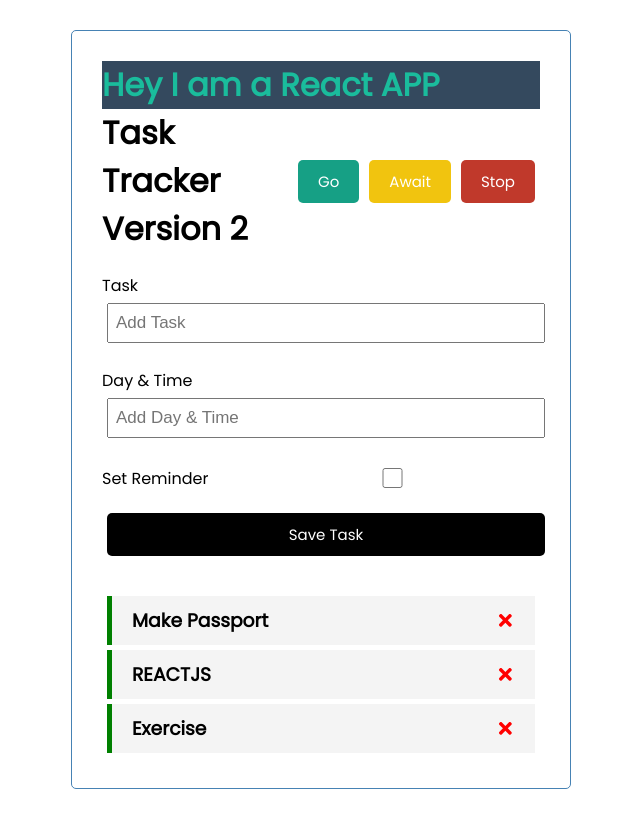
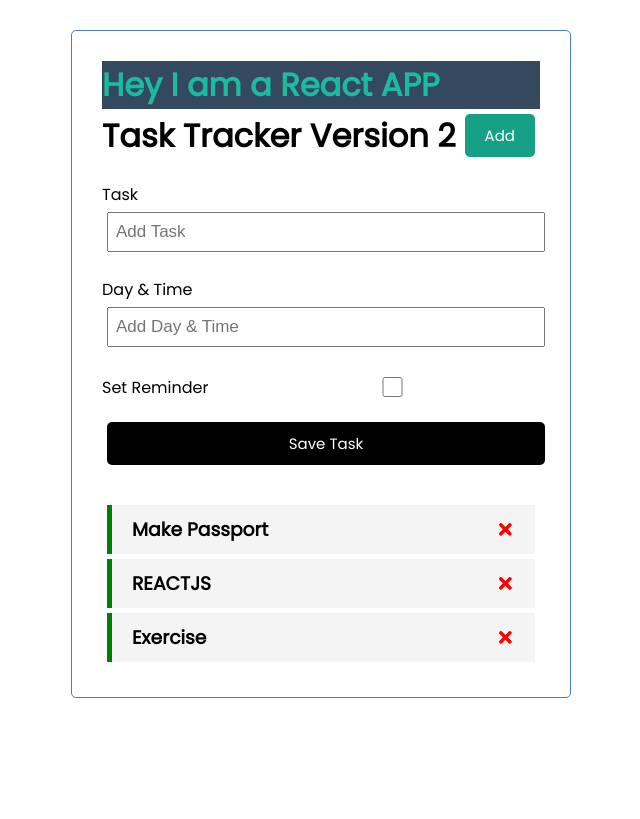
Before and after one commit to izenish/SwottingReactJS, a React (Create React App) app: page / in a window 1280 px wide. Shown: the whole page, without its empty margins (319-959 px from the left). Built offline with nearby package versions, Linux system fonts and the light colour scheme.

Commit message:
add functionality added

```diff
--- a/src/App.js
+++ b/src/App.js
@@ -6,6 +6,7 @@ import Header from './components/Headers'
 import Tasks from './components/Tasks'
 import AddTasks from './components/AddTasks'
 function App() {
+  const [showAddTask,setShowAddTask]=useState(true)
   const [tasks,setTasks]=useState([
     {
         id:1,
@@ -47,8 +48,8 @@ const toggleReminder=(id)=>{
   return (
     <div className="container">
       <h1 style={{color:'#1abc9c',backgroundColor:'#34495e'}}>Hey I am a React APP</h1>
-      <Header  title='Version 2'/>
-      <AddTasks onAdd={addTasks}/>
+      <Header  title='Version 2' onAdd={()=>setShowAddTask(!showAddTask)}/>
+      {showAddTask &&<AddTasks onAdd={addTasks}/>}
       {tasks.length>0?(<Tasks tasks={tasks} remove={remover} onToggle={toggleReminder}/>):("No due tasks")}
 
     </div>
--- a/src/components/Button.js
+++ b/src/components/Button.js
@@ -1,14 +1,14 @@
 import React from 'react'
 
 // const Button = ({colour,text}) => <button style={{backgroundColor:colour}} className='btn'>{text}</button>
-const Button = ({colour,text}) =>{
-    const clicked=(colour)=>{
-        console.log(colour)
-    }
+const Button = ({colour,text,onClickk}) =>{
+    // const clicked=(colour)=>{
+    //     console.log(colour)
+    // }
     return(
-<button onClick={()=>clicked(colour)}
+<button
  style={{backgroundColor:colour}}
- className='btn'>{text}</button>
+ className='btn' onClick={onClickk}>{text} </button>
 
     )
 }
--- a/src/components/Headers.js
+++ b/src/components/Headers.js
@@ -2,13 +2,13 @@
 import PropTypes from 'prop-types'
 import Button from './Button'
 
-const Headers = (props) => {
+const Headers = ({title,onAdd}) => {
     return (
         <header className='header'>
-            <h1>Task Tracker {props.title}</h1>
-            <Button colour="#16a085" text="Go"/>
-            <Button colour="#f1c40f" text="Await"/>
-            <Button colour="#c0392b" text="Stop"/>
+            <h1>Task Tracker {title}</h1>
+            <Button colour="#16a085" text="Add" onClickk={onAdd}/>
+            {/* <Button colour="#f1c40f" text="Await"/>
+            <Button colour="#c0392b" text="Stop"/> */}
 
         </header>
     )
```
